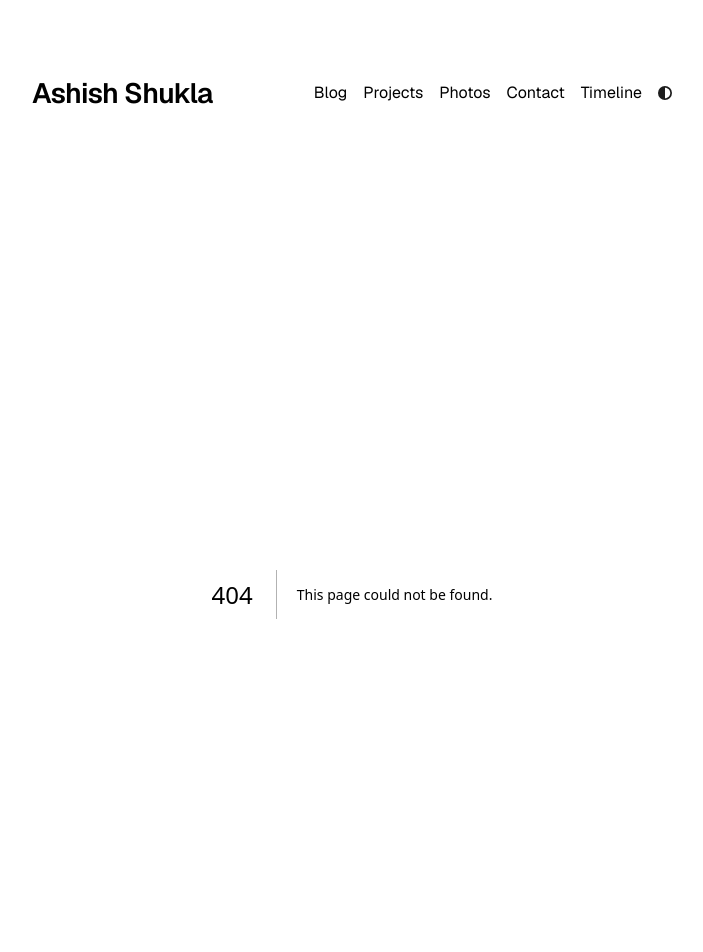
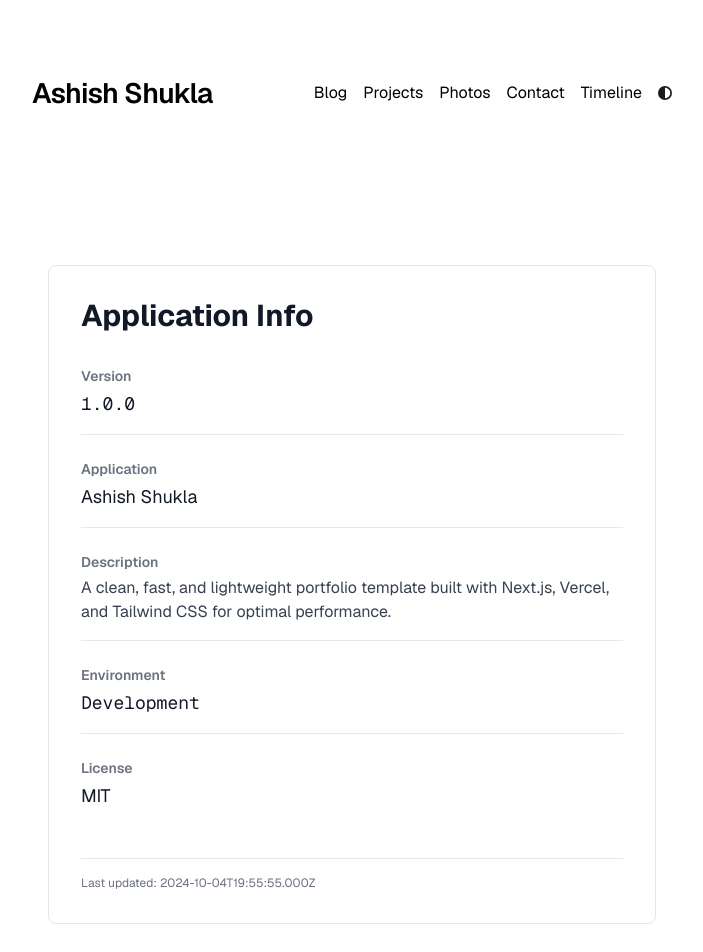
Before and after one commit to asis-shukla/ashish-webspace, a Next.js app: page /info in a window 1280 px wide. Before the commit this address had no page. Shown: the top 952 px of the page, without its empty margins (288-991 px from the left). Built offline with nearby package versions, Linux system fonts and the light colour scheme.

Commit message:
feat: add InfoPage component with application details and versioning functions

```diff
--- /dev/null
+++ b/app/info/page.tsx
@@ -0,0 +1,85 @@
+import { getVersion, getAppInfo } from "../lib/version";
+import { metaData } from "../config";
+
+export const metadata = {
+  title: "Info",
+  description: "Application information and version details",
+};
+
+export default function InfoPage() {
+  const version = getVersion();
+  const appInfo = getAppInfo();
+  const nodeEnv = process.env.NODE_ENV || "development";
+  const buildTime = new Date().toISOString();
+
+  return (
+    <main className="min-h-screen flex items-center justify-center px-4 py-12">
+      <div className="w-full max-w-2xl">
+        <div className="rounded-lg border border-gray-200 dark:border-gray-800 p-8 bg-white dark:bg-black">
+          <h1 className="text-3xl font-bold mb-8 text-gray-900 dark:text-white">
+            Application Info
+          </h1>
+
+          <div className="space-y-6">
+            {/* Version */}
+            <div className="border-b border-gray-200 dark:border-gray-800 pb-4">
+              <h2 className="text-sm font-semibold text-gray-500 dark:text-gray-400 mb-1">
+                Version
+              </h2>
+              <p className="text-lg font-mono text-gray-900 dark:text-white">
+                {version}
+              </p>
+            </div>
+
+            {/* App Name */}
+            <div className="border-b border-gray-200 dark:border-gray-800 pb-4">
+              <h2 className="text-sm font-semibold text-gray-500 dark:text-gray-400 mb-1">
+                Application
+              </h2>
+              <p className="text-lg text-gray-900 dark:text-white">
+                {metaData.title}
+              </p>
+            </div>
+
+            {/* Description */}
+            <div className="border-b border-gray-200 dark:border-gray-800 pb-4">
+              <h2 className="text-sm font-semibold text-gray-500 dark:text-gray-400 mb-1">
+                Description
+              </h2>
+              <p className="text-base text-gray-700 dark:text-gray-300">
+                {metaData.description}
+              </p>
+            </div>
+
+            {/* Environment */}
+            <div className="border-b border-gray-200 dark:border-gray-800 pb-4">
+              <h2 className="text-sm font-semibold text-gray-500 dark:text-gray-400 mb-1">
+                Environment
+              </h2>
+              <p className="text-lg font-mono text-gray-900 dark:text-white capitalize">
+                {nodeEnv}
+              </p>
+            </div>
+
+            {/* License */}
+            <div className="pb-4">
+              <h2 className="text-sm font-semibold text-gray-500 dark:text-gray-400 mb-1">
+                License
+              </h2>
+              <p className="text-lg text-gray-900 dark:text-white">
+                {appInfo.license}
+              </p>
+            </div>
+          </div>
+
+          {/* Footer Note */}
+          <div className="mt-8 pt-4 border-t border-gray-200 dark:border-gray-800">
+            <p className="text-xs text-gray-500 dark:text-gray-500">
+              Last updated: {buildTime}
+            </p>
+          </div>
+        </div>
+      </div>
+    </main>
+  );
+}
--- /dev/null
+++ b/app/lib/version.ts
@@ -0,0 +1,13 @@
+import packageJson from "../../package.json";
+
+export function getVersion(): string {
+  return packageJson.version;
+}
+
+export function getAppInfo() {
+  return {
+    version: packageJson.version,
+    name: packageJson.name || "Ashish Shukla",
+    license: packageJson.license,
+  };
+}
--- a/package.json
+++ b/package.json
@@ -1,6 +1,8 @@
 {
   "private": true,
   "license": "MIT",
+  "version": "1.0.0",
+  "name": "ashish-shukla-portfolio-site",
   "scripts": {
     "dev": "next dev --turbopack",
     "build": "next build",
```
